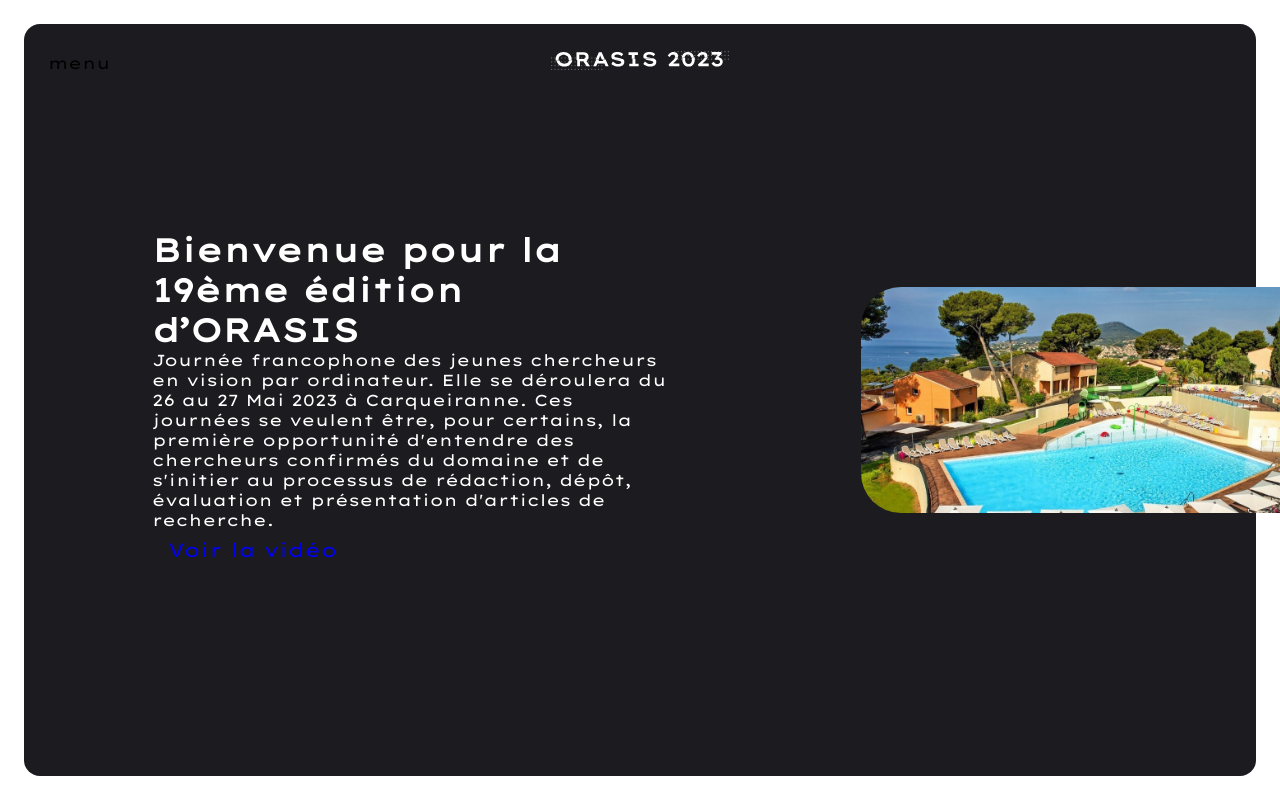
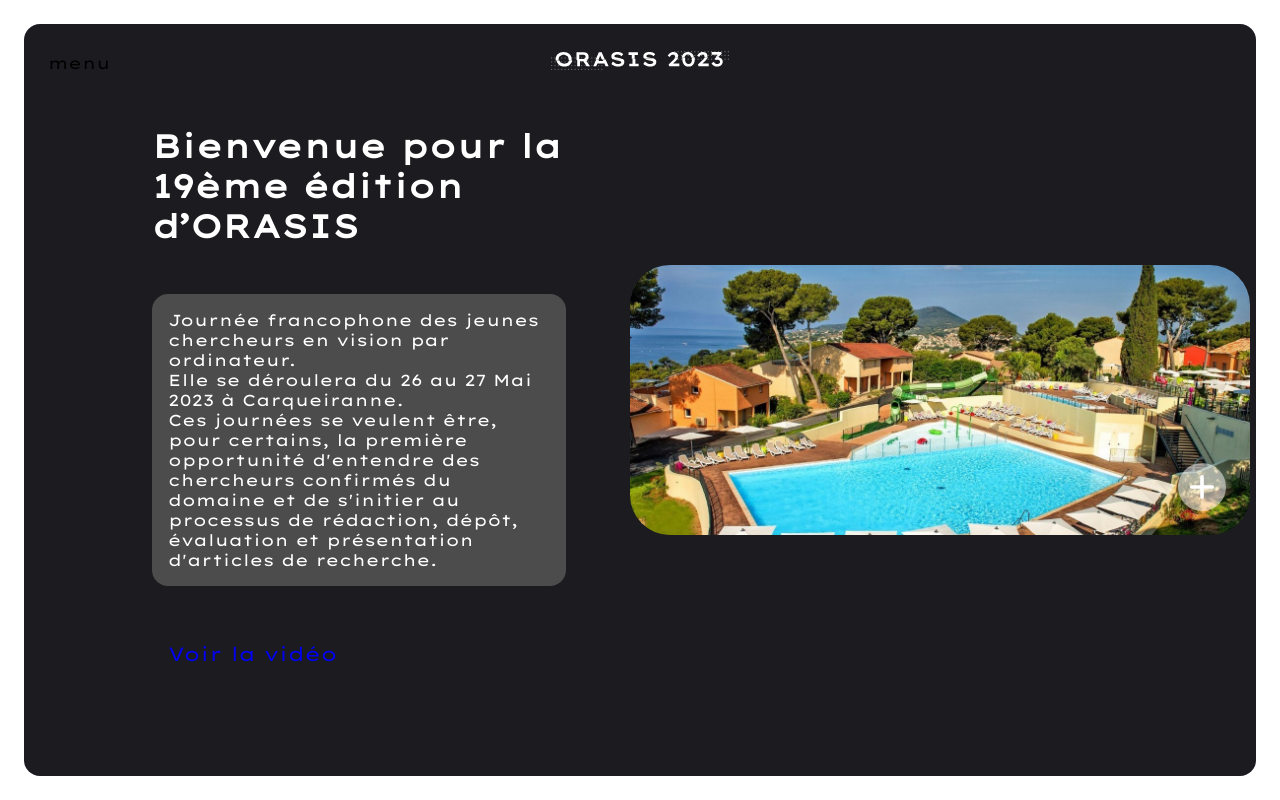
Before and after one commit to mathis-lambert/orasis_sae, a PHP site: page / in a window 1280 px wide. Run offline with PHP 8.4, Linux system fonts and the light colour scheme; some libraries are stand-ins or nearby versions.

Commit message:
lil update on landing page

```diff
--- a/assets/app/index.js
+++ b/assets/app/index.js
@@ -15,6 +15,8 @@ gsap.to(hero, {
     pin: true,
   },
 });
+if (true == false) {
+}
 
 const navbar = document.querySelector("header");
 const heroNav = document.querySelector(".landing-header");
--- a/assets/style/style.css
+++ b/assets/style/style.css
@@ -249,7 +249,7 @@ body::-webkit-scrollbar-thumb:hover {
 
 .hero {
   margin: 0 auto;
-  height: 100%;
+  height: 100vh;
   max-width: 100%;
   padding: 1.5rem;
   -webkit-animation: zoom 750ms ease-in-out;
@@ -262,22 +262,31 @@ body::-webkit-scrollbar-thumb:hover {
   width: 100%;
   background-color: #1c1c20;
   border-radius: clamp(0.5rem, 1.5vw, 1rem);
-  padding-inline: 5vw;
+  padding-inline: 10vw;
 }
 
 .content-container {
   align-items: center;
   gap: 5vw;
 }
-.content-container > div {
-  flex: 0 1 40%;
-  margin-inline: 5vw;
+.content-container .main-container {
+  display: flex;
+  flex: 1 1 40%;
+  flex-direction: column;
+  gap: 3rem;
+  margin-inline: 0;
+}
+.content-container .main-container .para {
+  background-color: rgba(92, 92, 92, 0.75);
+  padding: 1rem;
+  border-radius: 1rem;
 }
 
 .imgReveal {
   position: relative;
   overflow: hidden;
   border-radius: 40px;
+  flex: 1 1 60%;
   margin-inline: auto;
   width: 90vw;
   max-width: 800px;
@@ -335,7 +344,7 @@ body::-webkit-scrollbar-thumb:hover {
 }
 .imgReveal .infoOverlay .overlayContent p {
   font-family: "Lexend-Bold";
-  font-size: 1rem;
+  font-size: 1.25rem;
 }
 .imgReveal .infoOverlay .overlayBtn {
   position: absolute;
--- a/assets/style/style.scss
+++ b/assets/style/style.scss
@@ -77,7 +77,7 @@ body {
 }
 .hero {
   margin: 0 auto;
-  height: 100%;
+  height: 100vh;
   max-width: 100%;
   padding: 1.5rem;
   animation: zoom 750ms ease-in-out;
@@ -88,16 +88,25 @@ body {
     width: 100%;
     background-color: #1c1c20;
     border-radius: clamp(0.5rem, 1.5vw, 1rem);
-    padding-inline: 5vw;
+    padding-inline: 10vw;
   }
 }
 
 .content-container {
   align-items: center;
   gap: 5vw;
-  & > div {
-    flex: 0 1 40%;
-    margin-inline: 5vw;
+  .main-container {
+    display: flex;
+    flex: 1 1 40%;
+
+    flex-direction: column;
+    gap: 3rem;
+    margin-inline: 0;
+    .para {
+      background-color: rgba($color: #5c5c5c, $alpha: 0.75);
+      padding: 1rem;
+      border-radius: 1rem;
+    }
   }
 }
 
@@ -105,6 +114,8 @@ body {
   position: relative;
   overflow: hidden;
   border-radius: 40px;
+
+  flex: 1 1 60%;
 
   margin-inline: auto;
 
@@ -166,7 +177,7 @@ body {
 
       p {
         font-family: "Lexend-Bold";
-        font-size: 1rem;
+        font-size: 1.25rem;
       }
     }
     .overlayBtn {
--- a/index.php
+++ b/index.php
@@ -22,12 +22,17 @@
       <div class="content grid-center">
         <div class="content-container d-flex row">
           <div class="main-container">
-            <div>
-              <h1>Bienvenue pour la 19ème édition d’ORASIS</h1>
-              <p>Journée francophone des jeunes chercheurs en vision par ordinateur. Elle se déroulera du 26 au 27 Mai 2023 à Carqueiranne.
-                Ces journées se veulent être, pour certains, la première opportunité
-                d'entendre des chercheurs confirmés du domaine et de s'initier au processus de rédaction, dépôt, évaluation et présentation d'articles de recherche. </p>
+            <h1>Bienvenue pour la 19ème édition d’ORASIS</h1>
+            <div class="para">
+              <p>
+                Journée francophone des jeunes chercheurs en vision par ordinateur.
+                <br>
+                Elle se déroulera du 26 au 27 Mai 2023 à Carqueiranne.
+                <br>
+                Ces journées se veulent être, pour certains, la première opportunité d'entendre des chercheurs confirmés du domaine et de s'initier au processus de rédaction, dépôt, évaluation et présentation d'articles de recherche.
+              </p>
             </div>
+
             <div>
               <a href="https://www.youtube.com/watch?v=9bZkp7q19f0" target="_blank" class="btn">Voir la vidéo</a>
             </div>
```
Also changed, not shown: 1 other file.
